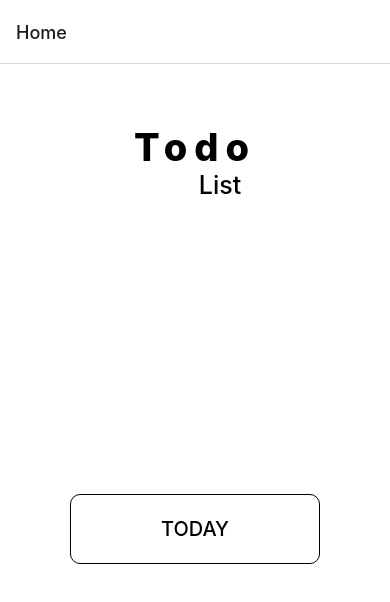
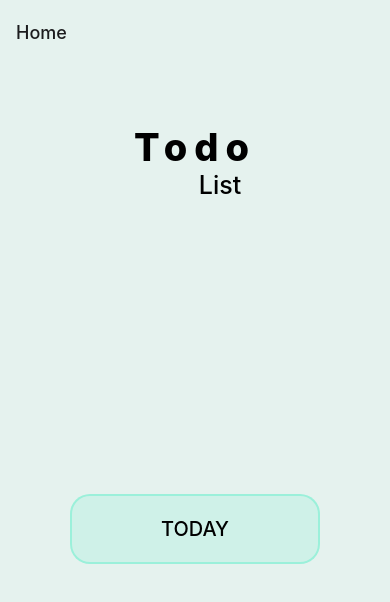
Before and after one commit to sowadawidos/todo_list, a React Native app: screen /Home in a window 390 px wide. Shown: the top 602 px of the page. Built offline with nearby package versions, Linux system fonts and the light colour scheme.

Commit message:
added some styles

```diff
--- a/App.js
+++ b/App.js
@@ -19,13 +19,18 @@ export default function App() {
             headerStyle: {
               backgroundColor: colors.HEADER_NAV_COLOR,
             },
+            headerShadowVisible: false
           }}
         />
         <Stack.Screen
           name="MainPage"
           options={{
             title: "Today",
-            headerStyle: { backgroundColor: colors.HEADER_NAV_COLOR },
+            headerStyle: {
+              backgroundColor: colors.HEADER_NAV_COLOR,
+              borderWidth: 0,
+            },
+            headerShadowVisible: false,
           }}
           component={MainPage}
         />
--- a/assets/colors/theme.js
+++ b/assets/colors/theme.js
@@ -1,7 +1,11 @@
 export const colors = {
-    BORDER_COLOR: 'black',
-    SECOND_BORDER_COLOR: '#7c7c7c',
+    BORDER_COLOR: 'rgba(119, 239, 207, 1)',
+    SECOND_BORDER_COLOR: 'black',
+    BACKGROUND_INPUT_COLOR: 'rgba(119, 239, 207, 0.2)',
     TASK_DONE_COLOR: 'limegreen',
-    BACKGROUND_COLOR: '#ffffff',
-    DELETE_BUTTON: '#f15555'
+    BACKGROUND_COLOR: 'rgba(119, 239, 207, 0.1)',
+    DELETE_BUTTON: '#f15555',
+    HEADER_NAV_COLOR: 'rgba(119, 239, 207, 0.1)',
+    BUTTON_COLOR: 'rgba(119, 239, 207, 0.6)',
+    PLACEHOLDER_COLOR: '#333333'
 }
--- a/components/MainButtons/styled.js
+++ b/components/MainButtons/styled.js
@@ -5,10 +5,11 @@ import { Platform } from "react-native";
 export const StyledButton = styled.TouchableOpacity({
   width: 250,
   height: 70,
-  borderRadius: 10,
-  borderWidth: 1,
+  borderRadius: 20,
+  borderWidth: 2,
   borderStyle: "solid",
-  borderColor: colors.BORDER_COLOR,
+  borderColor: colors.BUTTON_COLOR,
+  backgroundColor: colors.BACKGROUND_INPUT_COLOR,
   display: "flex",
   justifyContent: "center",
   alignContent: "center",
@@ -19,5 +20,5 @@ export const StyledTextButton = styled.Text({
   fontSize: 20,
   fontWeight: Platform.OS === "android" ? 700 : 500,
   textAlign: "center",
-  textTransform: "uppercase",
+  textTransform: "uppercase"
 });
--- a/components/MainPage/MainPage.js
+++ b/components/MainPage/MainPage.js
@@ -16,19 +16,24 @@ export const MainPage = () => {
   const [data, setData] = useState([]);
   const [activity, setActivity] = useState(true);
 
+  const axiosGet = async () => {
+    await axios
+      .get("https://sheet.best/api/sheets/bf2c2186-a6dd-41f2-8a59-1ebaa571015f")
+      .then(({ data }) => setData(data))
+      .then(() => setActivity(false))
+      .catch((err) => console.log(err));
+  };
+
+  // const axiosPost = async () => {
+  //   await axios
+  //       .post('https://sheet.best/api/sheets/43088ab0-8ed9-40f0-966e-d19ef3100b93', tasks)
+  // }
+
   useEffect(() => {
-    const axiosGet = async () => {
-      await axios
-        .get(
-          "https://sheet.best/api/sheets/43088ab0-8ed9-40f0-966e-d19ef3100b93"
-        )
-        .then(({ data }) => setData(data))
-        .then(() => setActivity(false))
-        .catch((err) => console.log(err));
-    };
     axiosGet();
-  }, []);
+  }, [tasks]);
 
+  console.log(tasks);
   return (
     <>
       <View style={styles.mainPageBox}>
@@ -40,6 +45,7 @@ export const MainPage = () => {
             color={colors.BORDER_COLOR}
           />
           {data.length === 0 && !activity && <Text>No task today</Text>}
+
           {data.map((task, key) => (
             <Task
               key={key}
--- a/components/Task/Task.js
+++ b/components/Task/Task.js
@@ -21,7 +21,7 @@ export const Task = ({ task, tasks, index, setTasks }) => {
     clonedTasks[index].done = "true";
     axios
       .put(
-        `https://sheet.best/api/sheets/43088ab0-8ed9-40f0-966e-d19ef3100b93/${index}`,
+        `https://sheet.best/api/sheets/bf2c2186-a6dd-41f2-8a59-1ebaa571015f/${index}`,
         {
           Id: index + 1,
           task: task.task,
@@ -34,11 +34,14 @@ export const Task = ({ task, tasks, index, setTasks }) => {
   };
 
   const handleDeleteTask = () => {
+    const clonedTasks = [...tasks];
+    clonedTasks.splice(index, 1);
     axios
       .delete(
-        `https://sheet.best/api/sheets/43088ab0-8ed9-40f0-966e-d19ef3100b93/${index}`
+        `https://sheet.best/api/sheets/bf2c2186-a6dd-41f2-8a59-1ebaa571015f/${index}`
       )
       .catch((err) => console.log(err));
+    setTasks(clonedTasks);
   };
 
   if (task.done) {
@@ -97,6 +100,6 @@ const styles = StyleSheet.create({
     width: 270,
   },
   taskText: {
-    fontWeight: Platform.OS === "android" ? "600" : "normal",
+    fontWeight: Platform.OS === "android" ? "700" : "600",
   },
 });
--- a/components/Task/styled.js
+++ b/components/Task/styled.js
@@ -7,7 +7,7 @@ export const DoneButton = styled.TouchableOpacity({
   height: 30,
   borderWidth: 1,
   borderStyle: "solid",
-  borderColor: colors.BORDER_COLOR,
+  borderColor: colors.SECOND_BORDER_COLOR,
   textAlign: "center",
   borderRadius: 25,
   display: "flex",
@@ -38,9 +38,10 @@ export const TaskBox = styled.View({
   flexDirection: "row",
   justifyContent: "space-between",
   alignItems: "center",
-  borderWidth: 1,
+  borderWidth: 2,
   borderStyle: "solid",
-  borderColor: colors.SECOND_BORDER_COLOR,
+  borderColor: colors.BORDER_COLOR,
+  backgroundColor: colors.BACKGROUND_INPUT_COLOR,
   padding: 10,
   borderRadius: 10,
   marginBottom: 10,
@@ -51,9 +52,10 @@ export const TaskBoxDone = styled.View({
   flexDirection: "row",
   justifyContent: "space-between",
   alignItems: "center",
-  borderWidth: 1,
+  borderWidth: 2,
   borderStyle: "solid",
   borderColor: colors.BORDER_COLOR,
+  backgroundColor: colors.BACKGROUND_INPUT_COLOR,
   padding: 10,
   borderRadius: 10,
   marginBottom: 10,
--- a/components/TaskInput/TaskInput.js
+++ b/components/TaskInput/TaskInput.js
@@ -10,6 +10,7 @@ import {
   InputButton,
   InputButtonText,
 } from "./styled";
+import { colors } from "../../assets/colors/theme";
 
 export const TaskInput = ({ setTasks, data }) => {
   const [input, setInput] = useState("");
@@ -25,7 +26,7 @@ export const TaskInput = ({ setTasks, data }) => {
         };
         axios
           .post(
-            "https://sheet.best/api/sheets/43088ab0-8ed9-40f0-966e-d19ef3100b93",
+            "https://sheet.best/api/sheets/bf2c2186-a6dd-41f2-8a59-1ebaa571015f",
             taskToPost
           )
           .catch((err) => console.log(err));
@@ -40,7 +41,7 @@ export const TaskInput = ({ setTasks, data }) => {
         };
         axios
           .post(
-            "https://sheet.best/api/sheets/43088ab0-8ed9-40f0-966e-d19ef3100b93",
+            "https://sheet.best/api/sheets/bf2c2186-a6dd-41f2-8a59-1ebaa571015f",
             taskToPost
           )
           .catch((err) => console.log(err));
@@ -60,6 +61,7 @@ export const TaskInput = ({ setTasks, data }) => {
         <InputBox>
           <Input
             placeholder="Task name"
+            placeholderTextColor={colors.PLACEHOLDER_COLOR}
             onChangeText={(text) => setInput(text)}
             defaultValue={input}
           />
--- a/components/TaskInput/styled.js
+++ b/components/TaskInput/styled.js
@@ -4,7 +4,7 @@ import { colors } from "../../assets/colors/theme";
 import { Platform } from "react-native";
 
 export const InputHeader = styled.Text({
-  fontSize: Platform.OS === "android" ? 18 : 16,
+  fontSize: Platform.OS === "android" ? 20 : 18,
   fontWeight: Platform.OS === "android" ? 700 : 600,
   marginBottom: 5,
 });
@@ -17,9 +17,10 @@ export const InputBox = styled.View({
 });
 
 export const Input = styled.TextInput({
-  borderWidth: 1,
+  borderWidth: 2,
   borderStyle: "solid",
   borderColor: colors.BORDER_COLOR,
+  backgroundColor: colors.BACKGROUND_INPUT_COLOR,
   height: 45,
   width: 300,
   borderRadius: 10,
@@ -29,9 +30,10 @@ export const Input = styled.TextInput({
 export const InputButton = styled.TouchableOpacity({
   width: 40,
   height: 40,
-  borderWidth: 1,
+  borderWidth: 2,
   borderStyle: "solid",
   borderColor: colors.BORDER_COLOR,
+  backgroundColor: colors.BACKGROUND_INPUT_COLOR,
   textAlign: "center",
   borderRadius: 25,
   display: "flex",
--- a/package.json
+++ b/package.json
@@ -11,6 +11,7 @@
   },
   "dependencies": {
     "@react-native-async-storage/async-storage": "~1.15.0",
+    "@react-navigation/elements": "^1.2.1",
     "@react-navigation/native": "^6.0.6",
     "@react-navigation/native-stack": "^6.2.5",
     "axios": "^0.24.0",
@@ -26,6 +27,7 @@
     "react-native-screens": "~3.8.0",
     "react-native-vector-icons": "^9.0.0",
     "react-native-web": "0.17.1",
+    "react-reveal": "^1.2.2",
     "styled-components": "^5.3.3"
   },
   "devDependencies": {
```
Also changed, not shown: 1 other file (tests, documents, lock files or other folders).
